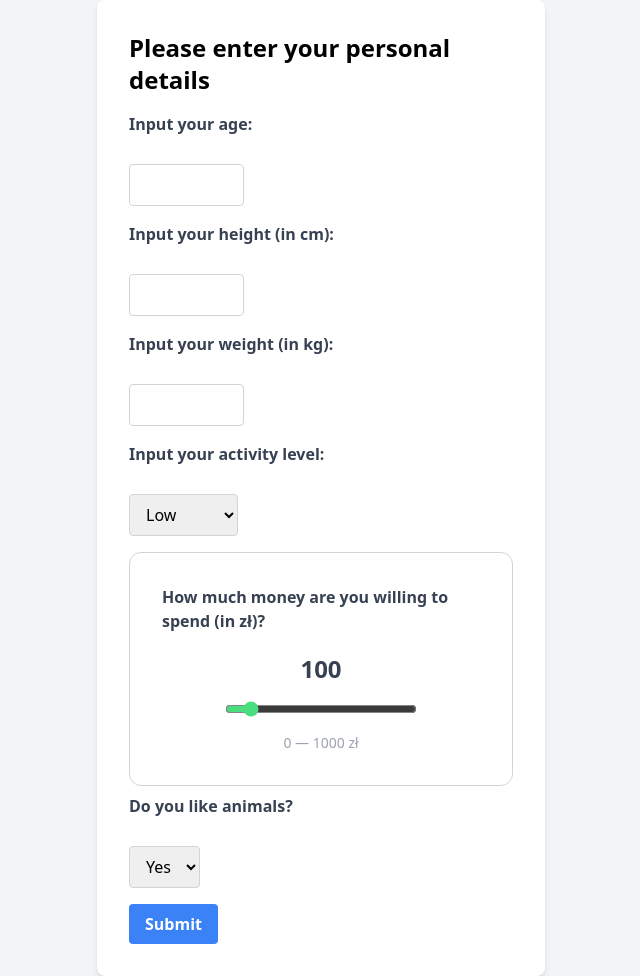
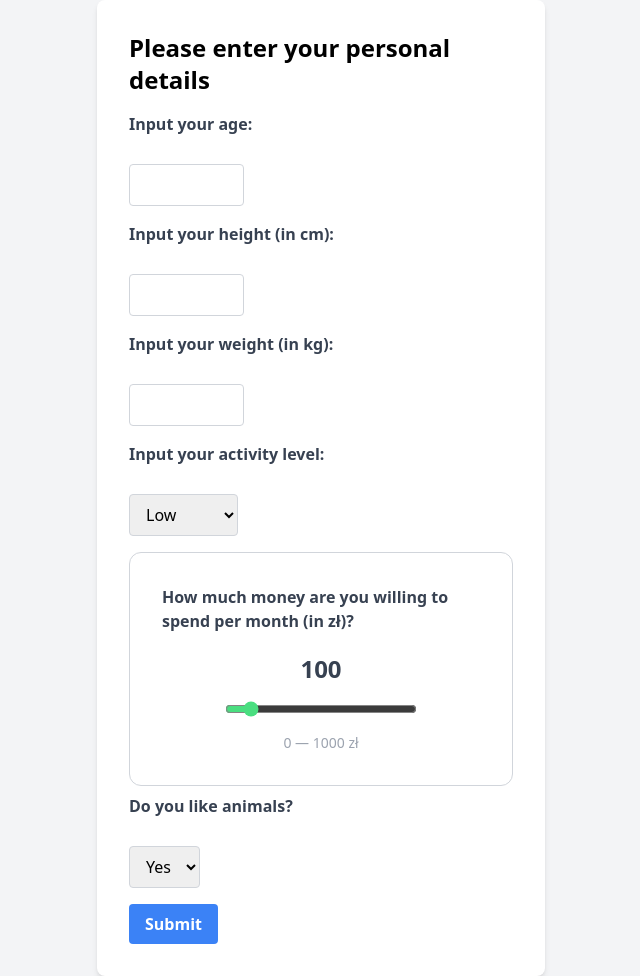
Before and after one commit to jjborkowska/Data_Exploration, a Django app: page / in a window 1280 px wide. Shown: the whole page, without its empty margins (319-959 px from the left). Run offline with Django 5.2, Linux system fonts and the light colour scheme; some libraries are stand-ins or nearby versions.

Commit message:
minor changes

```diff
--- a/aplikacja/index.html
+++ b/aplikacja/index.html
@@ -32,7 +32,7 @@
                 </select>
             </div>
             <div class="flex flex-col items-center gap-4 p-8 mb-2 bg-white border border-gray-300 rounded-xl">
-                <label for="budget" class="block text-gray-700 font-bold mb-1">How much money are you willing to spend (in zł)?</label>
+                <label for="budget" class="block text-gray-700 font-bold mb-1">How much money are you willing to spend per month (in zł)?</label>
                 <span class="text-gray-700 text-2xl font-bold" id="currentValue">100</span>
                 <input
                     type="range"
--- a/aplikacja/templates/results.html
+++ b/aplikacja/templates/results.html
@@ -3,7 +3,7 @@
 <head>
     <meta charset="UTF-8">
     <script src="https://cdn.tailwindcss.com"></script>
-    <title>Results Page</title>
+    <title>Results</title>
 </head>
 <body class="bg-gray-100 min-h-screen flex items-center justify-center py-8">
     <div class="w-full max-w-2xl space-y-6">
```
